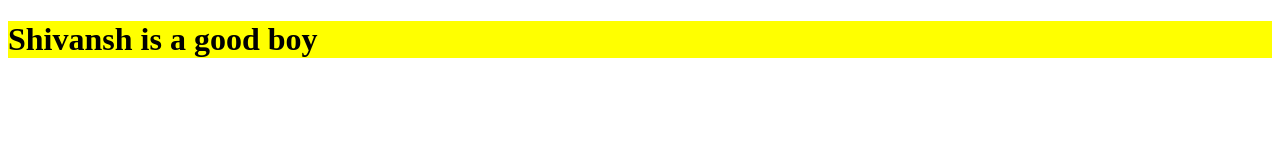
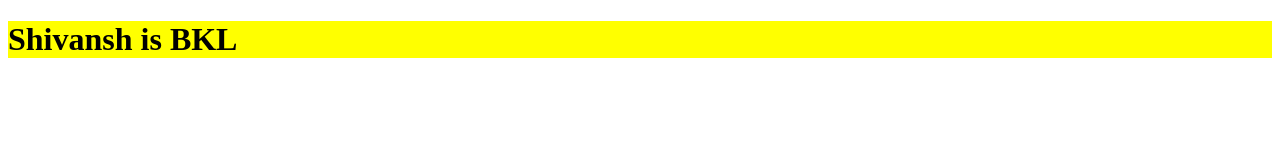
Before and after one commit to shivanshmangal45/new-file-html, a plain HTML site: page index.html in a window 1280 px wide. Drawn offline with Linux system fonts and the light colour scheme.

Commit message:
sentence corrected

```diff
--- a/index.html
+++ b/index.html
@@ -7,7 +7,7 @@
 
 </head>
 <body>
-   <h1 style="background-color: yellow;">Shivansh is a good boy</h1>
+   <h1 style="background-color: yellow;">Shivansh is BKL</h1>
      <!-- <form action="/server">
      <div>
         choose your profession
```
